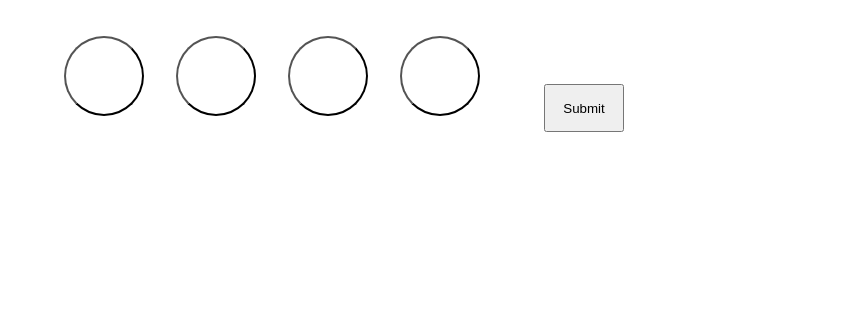
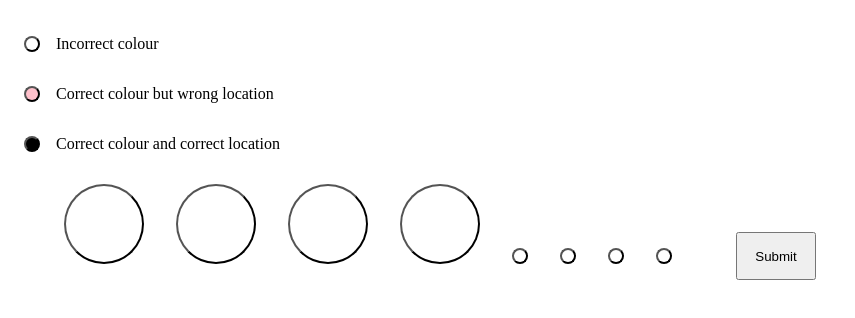
Before and after one commit to MatthewDacreBBD/Mastermind-Security-LevelUp, a website: page index.html in a window 1280 px wide. Shown: the whole page, without its empty margins (0-855 px from the left). Drawn offline with Linux system fonts and the light colour scheme; no server answers.

Commit message:
Added indicators for boards

```diff
--- a/index.css
+++ b/index.css
@@ -7,6 +7,55 @@
     box-shadow: 0;
     margin: 1rem;
 
+}
+
+.game-item-indicator {
+    width: 1rem;
+    height: 1rem;
+    border-radius: 5rem;
+    background: transparent;
+    border: '1px solid white';
+    box-shadow: 0;
+    margin: 1rem;
+}
+.indicator-list {
+    list-style-type: none;
+    padding: 0;
+    margin: 0;
+}
+
+.indicator-list li {
+    margin-bottom: 2px;
+}
+
+#indicator-incorrect {
+    width: 1rem;
+    height: 1rem;
+    border-radius: 5rem;
+    background: transparent;
+    border: '1px solid white';
+    box-shadow: 0;
+    margin: 1rem;
+}
+
+#indicator-correct {
+    width: 1rem;
+    height: 1rem;
+    border-radius: 5rem;
+    background: black;
+    border: '1px solid white';
+    box-shadow: 0;
+    margin: 1rem;
+}
+
+#indicator-half-correct {
+    width: 1rem;
+    height: 1rem;
+    border-radius: 5rem;
+    background: pink;
+    border: '1px solid white';
+    box-shadow: 0;
+    margin: 1rem;
 }
 
 ul.game-row > li {
@@ -24,3 +73,9 @@ ul.game-row > li {
     padding: 0;
     margin: 0;
 }
+
+#indicator-board {
+    list-style-type: none;
+    padding: 0;
+    margin: 0;
+}
--- a/index.html
+++ b/index.html
@@ -27,6 +27,11 @@
                 })
                 .catch(error => console.log(error));
         </script>
+        <ul class="indicator-list">
+            <li><button id="indicator-incorrect"></button>Incorrect colour</li>
+            <li></li><button id="indicator-half-correct"></button>Correct colour but wrong location</li>
+            <li></li><button id="indicator-correct"></button>Correct colour and correct location</li>
+        </ul>
 
         <ul id="game-board"></ul>
     </section>
--- a/index.js
+++ b/index.js
@@ -35,23 +35,39 @@ const evaluateRow = (submittedRow, winningRow) => {
     })
     return results;
 }
+
 const submitRow = (event, winningRow, index, gameBoard) => {
 
     let rowColours = [];
     event.target.parentElement.childNodes.forEach(element => {
-        rowColours.push(element.style.background)
+        rowColours.push(element.style.background);
     });
     rowColours = rowColours.slice(0, -1);
+    rowColours = rowColours.slice(0, 4);
+
+    const results = evaluateRow(rowColours, winningRow);
+    console.log(results);
+
+    for (let resultIndex = 4; resultIndex < results.length + 4; resultIndex++) {
+        if (results[resultIndex - 4] === 1) {
+            gameBoard.childNodes[index].childNodes[0].childNodes[resultIndex].style.background = 'pink';
+        }
+        if (results[resultIndex - 4] === 2) {
+            gameBoard.childNodes[index].childNodes[0].childNodes[resultIndex].style.background = 'black';
+        }
+    }
+
     if (rowColours.join(',') === winningRow.join(',')) {
         console.log('You have won the game');
     }
     else {
-       if (index !== gameBoard.childNodes.length - 1) {
-        gameBoard.childNodes[index + 1].childNodes[0].hidden = false;
-        gameBoard.childNodes[index].childNodes[0].childNodes[4].hidden = true;
-        gameBoard.childNodes[index].childNodes[0].childNodes.forEach((button) => button.disabled = true);
-       }
-       console.log(evaluateRow(rowColours, winningRow));
+        if (index !== gameBoard.childNodes.length - 1) {
+            gameBoard.childNodes[index + 1].childNodes[0].hidden = false;
+            //gameBoard.childNodes[index].childNodes[0].childNodes[4].hidden = true;
+            for (let gameItemIndex = 0; gameItemIndex < 4; gameItemIndex++) {
+                gameBoard.childNodes[index].childNodes[0].childNodes[gameItemIndex].disabled = true;
+            }
+        }
     }
 }
 
@@ -71,6 +87,19 @@ for (let rowIndex = 0; rowIndex < 4; rowIndex++) {
         });
         rowButtonsList.appendChild(button);
     }
+
+    for (let indicatorIndex = 0; indicatorIndex < 4; indicatorIndex++) {
+        let indicator = document.createElement('button');
+        indicator.classList.add('game-item-indicator');
+        indicator.style.background = 'white';
+        const disableButton = () => {
+            indicator.disabled = true;
+        };
+        indicator.addEventListener('click', disableButton);
+        rowButtonsList.appendChild(indicator);
+    }
+
+
     const submitButton = document.createElement('button');
     submitButton.innerText = 'Submit';
     submitButton.classList.add('submit')
```
